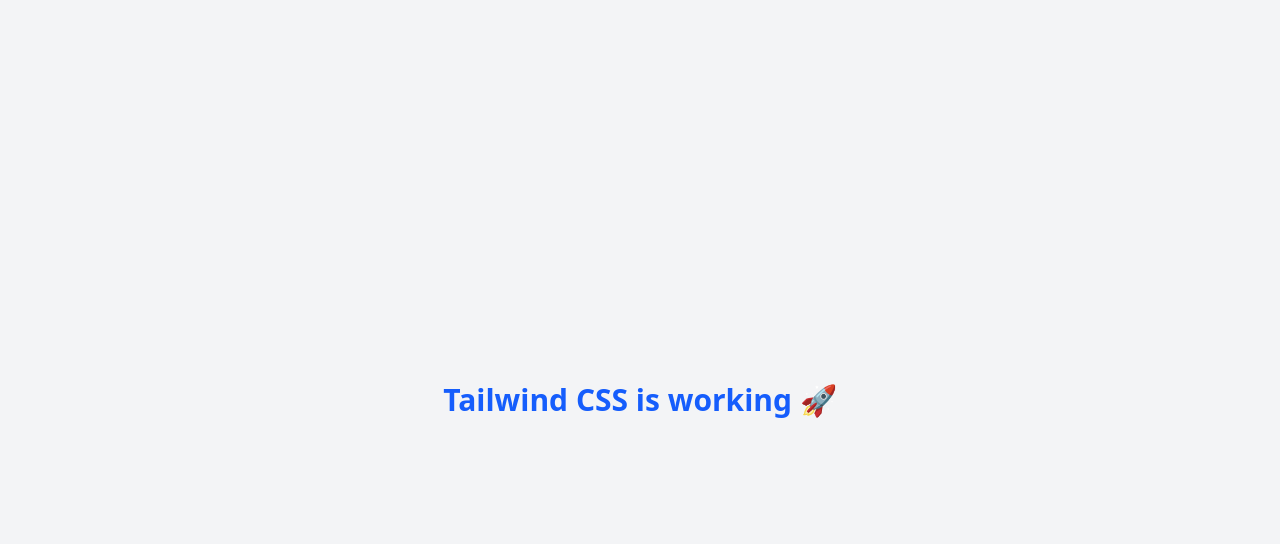
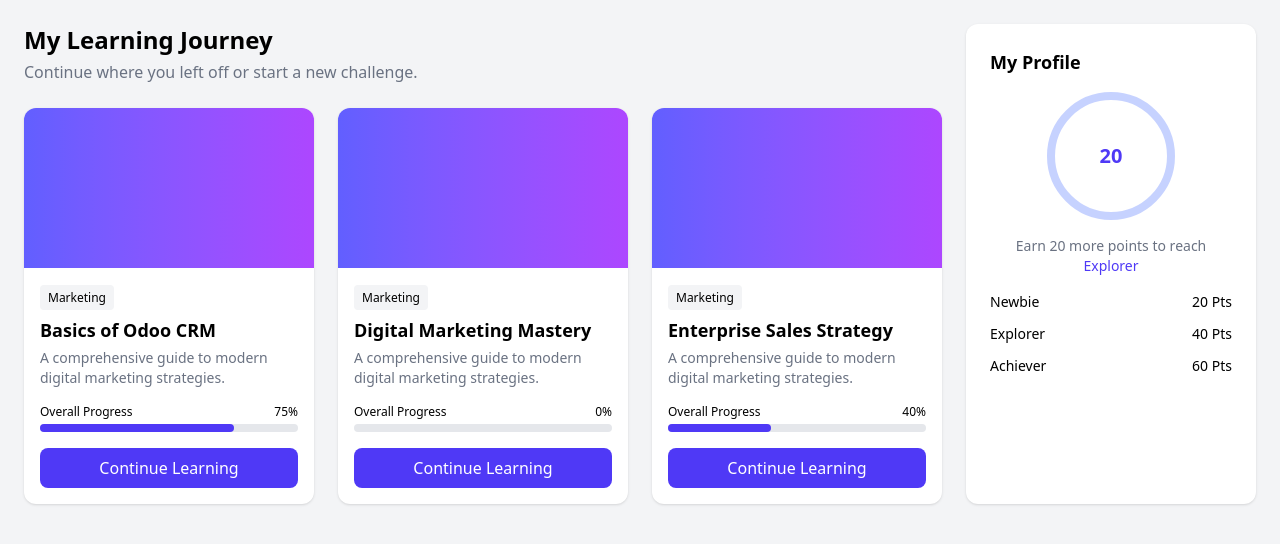
Before and after one commit to aravinthbalu15/E-learning, a React (Vite) app in the folder front-end/: page /home in a window 1280 px wide. Shown: the top 544 px of the page. Built offline with nearby package versions, Linux system fonts and the light colour scheme.

Commit message:
initial setup

```diff
--- a/front-end/package.json
+++ b/front-end/package.json
@@ -14,6 +14,7 @@
     "@vitejs/plugin-react": "^5.1.3",
     "react": "^19.2.0",
     "react-dom": "^19.2.0",
+    "react-router-dom": "^7.13.0",
     "tailwindcss": "^4.1.18"
   },
   "devDependencies": {
--- a/front-end/src/App.jsx
+++ b/front-end/src/App.jsx
@@ -1,11 +1,19 @@
-function App() {
+import { BrowserRouter, Routes, Route } from "react-router-dom";
+import Login from "./pages/login/Login";
+import Signup from "./pages/signup/Signup";
+ import Home from "./pages/home/Home";
+
+
+export default function App() {
   return (
-    <div className="min-h-screen flex items-center justify-center bg-gray-100">
-      <h1 className="text-3xl font-bold text-blue-600">
-        Tailwind CSS is working 🚀
-      </h1>
-    </div>
-  )
+    <BrowserRouter>
+      <Routes>
+        <Route path="/" element={<Login />} />
+        <Route path="/signup" element={<Signup />} />
+
+        <Route path="/home" element={<Home />} />
+
+      </Routes>
+    </BrowserRouter>
+  );
 }
-
-export default App
--- /dev/null
+++ b/front-end/src/components/coursecard/CourseCard.jsx
@@ -0,0 +1,37 @@
+export default function CourseCard({ title, progress }) {
+  return (
+    <div className="bg-white rounded-xl shadow-sm overflow-hidden">
+      <div className="h-40 bg-gradient-to-r from-indigo-500 to-purple-500"></div>
+
+      <div className="p-4">
+        <span className="text-xs bg-gray-100 px-2 py-1 rounded">
+          Marketing
+        </span>
+
+        <h3 className="font-semibold text-lg mt-2">{title}</h3>
+
+        <p className="text-gray-500 text-sm mt-1">
+          A comprehensive guide to modern digital marketing strategies.
+        </p>
+
+        <div className="mt-4">
+          <div className="flex justify-between text-xs mb-1">
+            <span>Overall Progress</span>
+            <span>{progress}%</span>
+          </div>
+
+          <div className="w-full bg-gray-200 h-2 rounded-full">
+            <div
+              className="bg-indigo-600 h-2 rounded-full"
+              style={{ width: `${progress}%` }}
+            ></div>
+          </div>
+        </div>
+
+        <button className="mt-4 w-full bg-indigo-600 text-white py-2 rounded-lg hover:bg-indigo-700">
+          Continue Learning
+        </button>
+      </div>
+    </div>
+  );
+}
--- /dev/null
+++ b/front-end/src/components/profilesidebar/ProfileSidebar.jsx
@@ -0,0 +1,32 @@
+export default function ProfileSidebar() {
+  return (
+    <div className="bg-white rounded-xl shadow-sm p-6">
+      <h3 className="font-semibold text-lg mb-4">My Profile</h3>
+
+      <div className="flex justify-center mb-4">
+        <div className="w-32 h-32 rounded-full border-8 border-indigo-200 flex items-center justify-center text-xl font-bold text-indigo-600">
+          20
+        </div>
+      </div>
+
+      <p className="text-center text-sm text-gray-500 mb-4">
+        Earn 20 more points to reach <span className="text-indigo-600">Explorer</span>
+      </p>
+
+      <div className="space-y-3 text-sm">
+        <div className="flex justify-between">
+          <span>Newbie</span>
+          <span>20 Pts</span>
+        </div>
+        <div className="flex justify-between">
+          <span>Explorer</span>
+          <span>40 Pts</span>
+        </div>
+        <div className="flex justify-between">
+          <span>Achiever</span>
+          <span>60 Pts</span>
+        </div>
+      </div>
+    </div>
+  );
+}
--- /dev/null
+++ b/front-end/src/pages/home/Home.jsx
@@ -0,0 +1,28 @@
+import CourseCard from "../../components/coursecard/CourseCard";
+import ProfileSidebar from "../../components/profilesidebar/ProfileSidebar";
+
+export default function Home() {
+  return (
+    <div className="min-h-screen bg-gray-100 p-4 md:p-6">
+      <div className="max-w-7xl mx-auto grid grid-cols-1 lg:grid-cols-4 gap-6">
+
+        {/* LEFT */}
+        <div className="lg:col-span-3">
+          <h1 className="text-2xl font-bold mb-1">My Learning Journey</h1>
+          <p className="text-gray-500 mb-6">
+            Continue where you left off or start a new challenge.
+          </p>
+
+          <div className="grid sm:grid-cols-2 xl:grid-cols-3 gap-6">
+            <CourseCard title="Basics of Odoo CRM" progress={75} />
+            <CourseCard title="Digital Marketing Mastery" progress={0} />
+            <CourseCard title="Enterprise Sales Strategy" progress={40} />
+          </div>
+        </div>
+
+        {/* RIGHT */}
+        <ProfileSidebar />
+      </div>
+    </div>
+  );
+}
--- /dev/null
+++ b/front-end/src/pages/login/Login.jsx
@@ -0,0 +1,56 @@
+import { Link } from "react-router-dom";
+
+export default function Login() {
+  return (
+    <div className="min-h-screen flex items-center justify-center bg-gray-100 px-4">
+      <div className="bg-white w-full max-w-md rounded-2xl shadow-md p-8 text-center">
+
+        {/* Logo */}
+        <div className="flex justify-center mb-4">
+          <div className="w-12 h-12 bg-indigo-600 rounded-xl flex items-center justify-center text-white text-xl font-bold">
+            L
+          </div>
+        </div>
+
+        <h2 className="text-xl font-semibold mb-6">
+          Enterprise Learning Portal
+        </h2>
+
+        <form className="space-y-4 text-left">
+          <div>
+            <label className="text-sm text-gray-600">Email</label>
+            <input
+              type="email"
+              placeholder="Enter your email"
+              className="w-full mt-1 border rounded-lg px-3 py-2 focus:ring-2 focus:ring-indigo-500 outline-none"
+            />
+          </div>
+
+          <div>
+            <label className="text-sm text-gray-600">Password</label>
+            <input
+              type="password"
+              placeholder="Enter your password"
+              className="w-full mt-1 border rounded-lg px-3 py-2 focus:ring-2 focus:ring-indigo-500 outline-none"
+            />
+          </div>
+
+          <button className="w-full bg-indigo-600 text-white py-2 rounded-lg mt-3 hover:bg-indigo-700 transition">
+            SIGN IN
+          </button>
+        </form>
+
+        <div className="text-sm text-gray-500 mt-4">
+          Forget Password?{" "}
+          <Link to="/signup" className="text-indigo-600 font-medium">
+            Sign Up
+          </Link>
+        </div>
+
+        <p className="text-xs text-gray-400 mt-6">
+          © 2024 Enterprise Learning Portal. All rights reserved.
+        </p>
+      </div>
+    </div>
+  );
+}
--- /dev/null
+++ b/front-end/src/pages/signup/Signup.jsx
@@ -0,0 +1,75 @@
+import { Link } from "react-router-dom";
+
+export default function Signup() {
+  return (
+    <div className="min-h-screen flex items-center justify-center bg-gray-100 px-4">
+      <div className="bg-white w-full max-w-md rounded-2xl shadow-md p-8 text-center">
+
+        <div className="flex justify-center mb-4">
+          <div className="w-12 h-12 bg-indigo-600 rounded-xl flex items-center justify-center text-white text-xl">
+            🎓
+          </div>
+        </div>
+
+        <h2 className="text-sm text-gray-500 mb-1">Enterprise Learning</h2>
+        <h1 className="text-2xl font-bold mb-2">Create Account</h1>
+        <p className="text-gray-500 text-sm mb-6">
+          Join the corporate learning revolution.
+        </p>
+
+        <form className="space-y-4 text-left">
+          <div>
+            <label className="text-sm">Enter Name</label>
+            <input
+              type="text"
+              placeholder="John Doe"
+              className="w-full mt-1 border rounded-lg px-3 py-2 focus:ring-2 focus:ring-indigo-500 outline-none"
+            />
+          </div>
+
+          <div>
+            <label className="text-sm">Enter Email Id</label>
+            <input
+              type="email"
+              placeholder="name@company.com"
+              className="w-full mt-1 border rounded-lg px-3 py-2 focus:ring-2 focus:ring-indigo-500 outline-none"
+            />
+          </div>
+
+          <div>
+            <label className="text-sm">Enter Password</label>
+            <input
+              type="password"
+              className="w-full mt-1 border rounded-lg px-3 py-2 focus:ring-2 focus:ring-indigo-500 outline-none"
+            />
+          </div>
+
+          <div>
+            <label className="text-sm">Re-Enter Password</label>
+            <input
+              type="password"
+              className="w-full mt-1 border rounded-lg px-3 py-2 focus:ring-2 focus:ring-indigo-500 outline-none"
+            />
+          </div>
+
+          <button className="w-full bg-indigo-600 text-white py-2 rounded-lg mt-3 hover:bg-indigo-700 transition">
+            SIGN UP
+          </button>
+        </form>
+
+        <p className="text-sm text-gray-500 mt-4">
+          Already have an account?{" "}
+          <Link to="/" className="text-indigo-600 font-medium">
+            Sign In
+          </Link>
+        </p>
+
+        <div className="border-t mt-6 pt-4 text-xs text-gray-400 flex justify-center gap-4">
+          <span>Privacy Policy</span>
+          <span>Terms</span>
+          <span>Support</span>
+        </div>
+      </div>
+    </div>
+  );
+}
```
Also changed, not shown: 1 other file (tests, documents, lock files or other folders).
